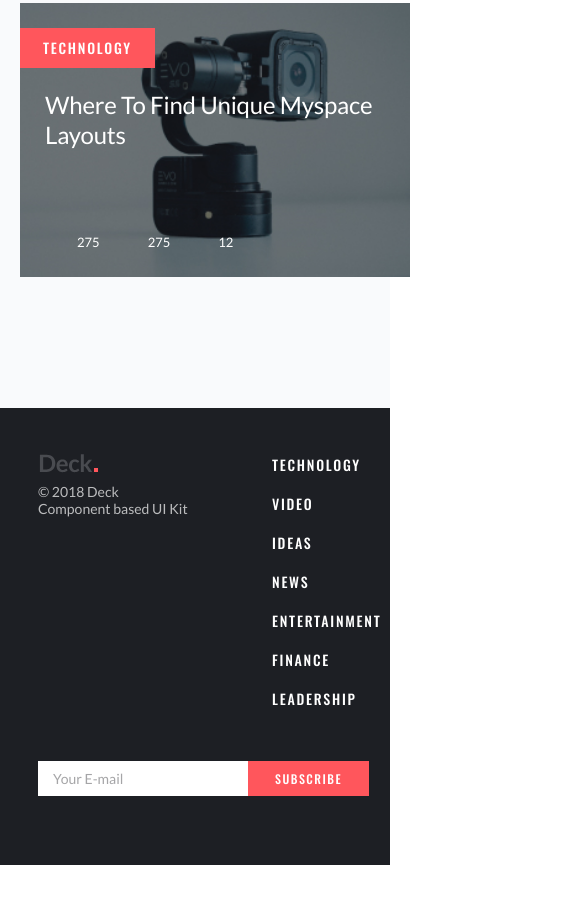
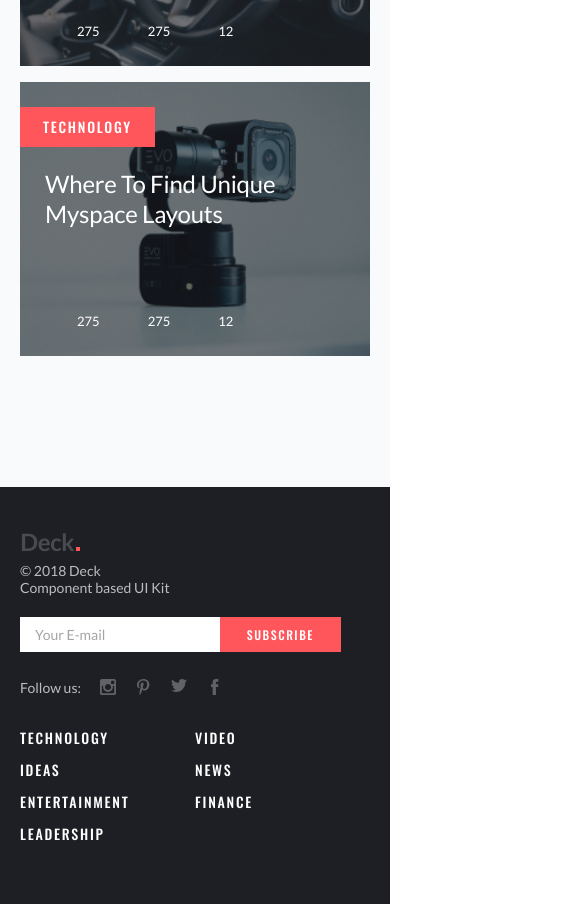
Before and after one commit to th0Kim/th0Kim.github.io, a plain HTML site: page index.html in a window 390 px wide. Shown: the part 2181-3085 px from the top of the page, 581 px wide, since content can reach past the window. Before the commit the page ends 3046 px from the top, so only its background shows below. Drawn offline with nearby package versions, Linux system fonts and the light colour scheme.

Commit message:
footer js

```diff
--- a/assets/css/components/footer.css
+++ b/assets/css/components/footer.css
@@ -19,7 +19,7 @@
   margin-right: 3.9rem;
 }
 .footer .footer-area-center {
-  max-width: 87.2rem;
+  width: 100%;
   margin-top: 1rem;
 }
 .footer .footer-area-right {
@@ -53,7 +53,7 @@
   margin: -1.2rem;
 }
 .footer .footer-menu > li {
-  min-width: 20rem;
+  width: calc(25% - 2.4rem);
   margin: 1.2rem;
 }
 .footer .footer-menu a {
@@ -130,9 +130,6 @@
   .footer .footer-inner {
     flex-wrap: wrap;
   }
-  .footer .footer-area-center {
-    max-width: calc(100% - 23.4rem);
-  }
   .footer .footer-area-right {
     flex-direction: row;
     flex-flow: row-reverse;
@@ -141,7 +138,37 @@
     width: 100%;
     margin-top: 5.4rem;
   }
+  .footer .footer-area-center {
+    max-width: calc(100% - 23.8rem);
+  }
+  .footer .footer-menu > li {
+    width: calc(33.333% - 2.4rem);
+  }
   .footer .footer-enter-email {
     margin-right: 2.9rem;
   }
 }
+
+@media screen and (max-width: 767px) {
+  .footer .footer-inner {
+    padding: 4rem 2rem 5.35rem;
+  }
+  .footer .footer-area-center {
+    order: 2;
+    max-width: 100%;
+  }
+  .footer .footer-area-right {
+    display: block;
+    margin-top: 2rem;
+  }
+  .footer .footer-menu {
+    margin: 0;
+  }
+  .footer .footer-menu > li {
+    width: calc(50%);
+    margin: 0.85rem 0;
+  }
+  .footer .footer-followus {
+    margin-top: 2.5rem;
+  }
+}
--- a/assets/css/components/layout.css
+++ b/assets/css/components/layout.css
@@ -15,6 +15,7 @@
   max-width: 148rem; /* 1440 */
   margin: 4rem auto 0;
   padding: 0 2rem;
+  box-sizing: border-box;
 }
 .content-area {
   flex: 1;
--- a/assets/js/components.js
+++ b/assets/js/components.js
@@ -1,4 +1,5 @@
 document.addEventListener('DOMContentLoaded', function () {
+  // Header
   const headerID = document.getElementById('header');
   headerID.innerHTML = `
     <div class="header-inner">
@@ -20,6 +21,7 @@ document.addEventListener('DOMContentLoaded', function () {
     </div>
   `;
 
+  // Footer
   const footerID = document.getElementById('footer');
   footerID.innerHTML = `
     <div class="footer-inner">
@@ -75,22 +77,18 @@ document.addEventListener('DOMContentLoaded', function () {
     </div>
   `;
 
-  const mxSize = matchMedia('screen and (max-width: 1080px)').matches;
-  const smSize = matchMedia('screen and (max-width: 768px)').matches;
+  // Responsive Footer Menu list
+  const footerMenu = document.getElementById('footer-menu');
+  window.addEventListener('load', footerMenuLoad);
+  function footerMenuLoad() {
+    footerMenuResize();
+    window.addEventListener('resize', footerMenuResize);
+  }
 
-  const footerMenu = document.getElementById('footer-menu');
-
-  window.addEventListener('load', function () {
-    footerMenuFunc();
-  });
-  window.addEventListener('resize', function () {
-    footerMenuFunc();
-  });
-
-  function footerMenuFunc() {
+  function footerMenuResize() {
+    const mxSize = matchMedia('screen and (max-width: 1080px)').matches;
+    const smSize = matchMedia('screen and (max-width: 768px)').matches;
     if (smSize) {
-      // console.log('768px');
-      // footerMenu.innerHTML = ``;
       footerMenu.innerHTML = `
         <li><a href="javascript:void(0);">TECHNOLOGY</a></li>
         <li><a href="javascript:void(0);">VIDEO</a></li>
@@ -101,8 +99,6 @@ document.addEventListener('DOMContentLoaded', function () {
         <li><a href="javascript:void(0);">LEADERSHIP</a></li>
       `;
     } else if (mxSize) {
-      // console.log('1080px');
-      // footerMenu.innerHTML = ``;
       footerMenu.innerHTML = `
         <li><a href="javascript:void(0);">TECHNOLOGY</a></li>
         <li><a href="javascript:void(0);">LEADERSHIP</a></li>
@@ -113,8 +109,6 @@ document.addEventListener('DOMContentLoaded', function () {
         <li><a href="javascript:void(0);">ENTERTAINMENT</a></li>
       `;
     } else {
-      // console.log('all');
-      // footerMenu.innerHTML = ``;
       footerMenu.innerHTML = `
         <li><a href="javascript:void(0);">TECHNOLOGY</a></li>
         <li><a href="javascript:void(0);">LEADERSHIP</a></li>
```
